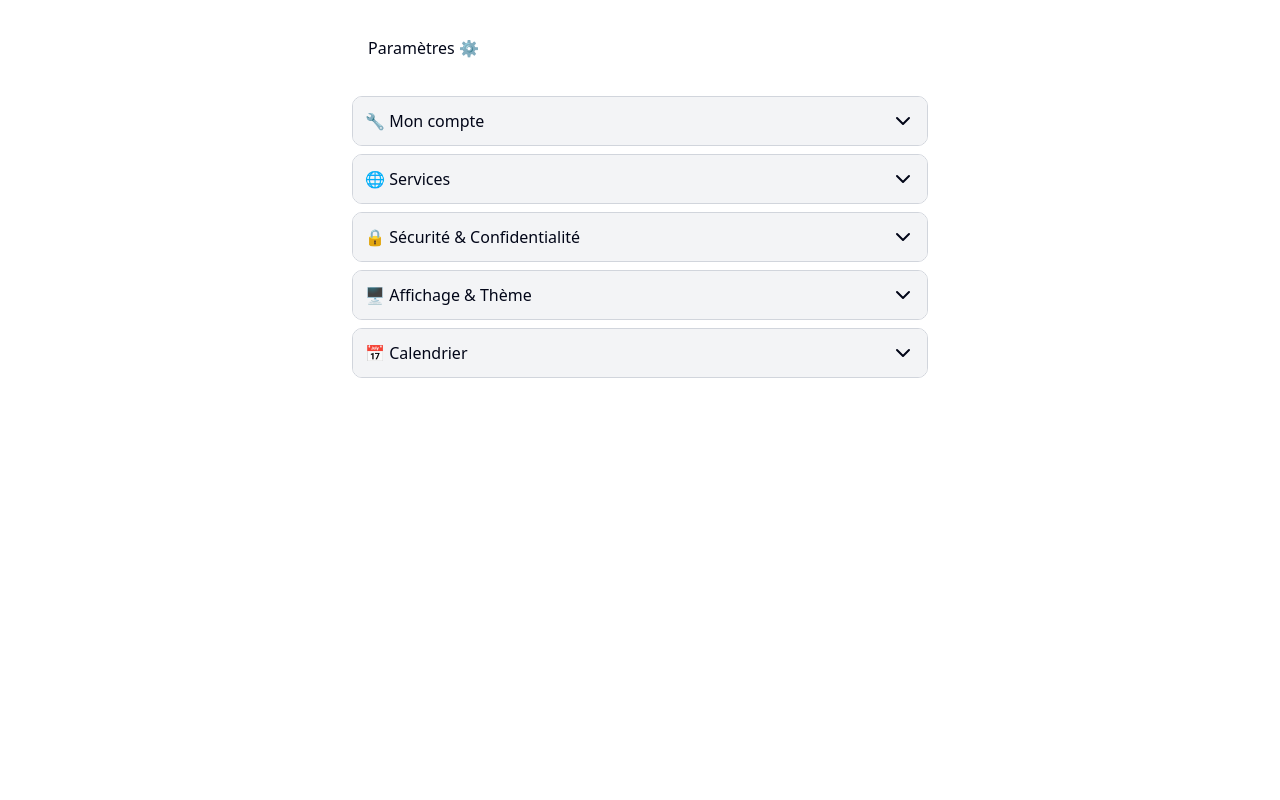
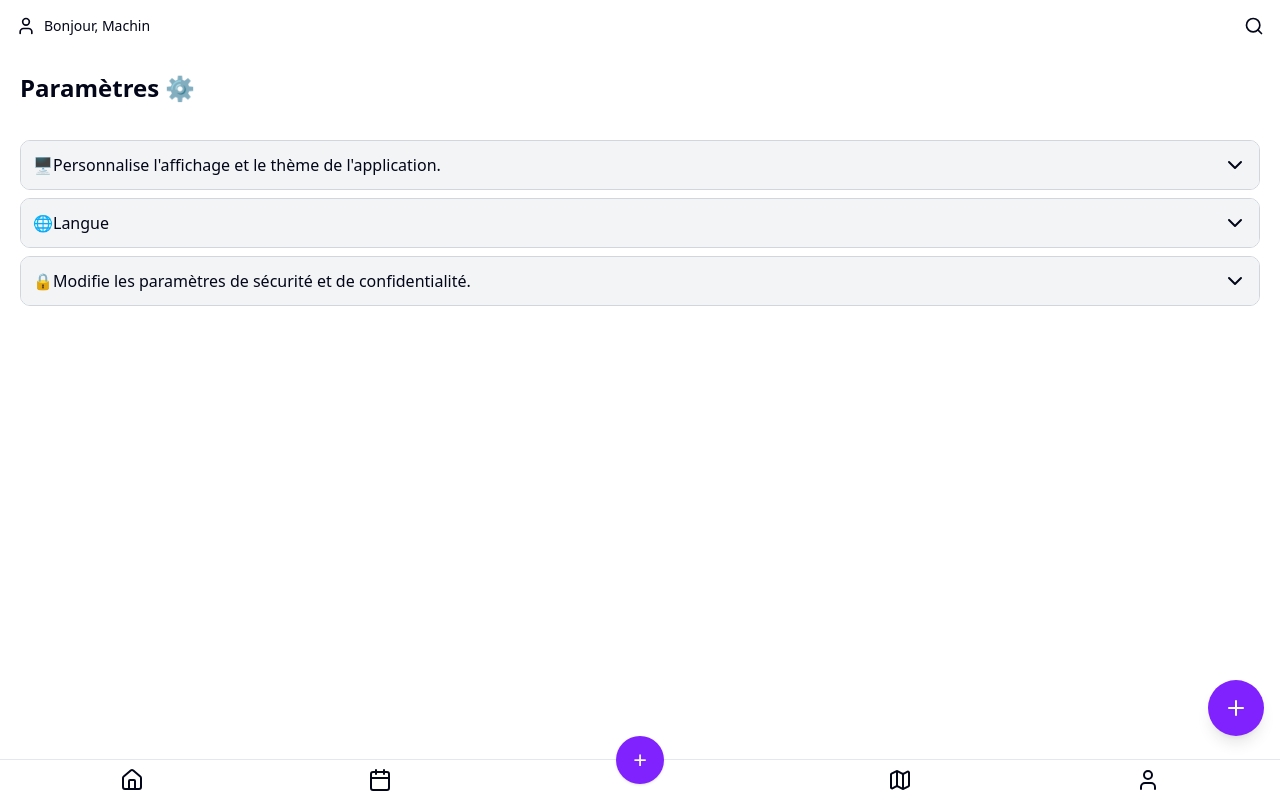
Before and after one commit to Diantis/onboard-campus, a Next.js app: page /settings in a window 1280 px wide. Built offline with nearby package versions, Linux system fonts and the light colour scheme.

Commit message:
feat: add dependency to translate app

```diff
--- a/package.json
+++ b/package.json
@@ -30,12 +30,14 @@
     "@remixicon/react": "^4.6.0",
     "class-variance-authority": "^0.7.1",
     "clsx": "^2.1.1",
-    "date-fns": "^4.1.0",
+    "date-fns": "^3.6.0",
+    "i18next": "^25.1.3",
     "lucide-react": "^0.487.0",
     "next": "15.2.4",
     "react": "^19.0.0",
-    "react-day-picker": "^8.10.1",
+    "react-day-picker": "^9.7.0",
     "react-dom": "^19.0.0",
+    "react-i18next": "^15.5.1",
     "sonner": "^2.0.3",
     "tailwind-merge": "^3.2.0"
   },
--- a/src/app/layout.tsx
+++ b/src/app/layout.tsx
@@ -1,6 +1,7 @@
 // src/app/layout.tsx
 import "./globals.css";
 import type { Metadata } from "next";
+import { Providers } from "./providers";
 
 export const metadata: Metadata = {
   title: "Onboarding Campus",
@@ -14,7 +15,9 @@ export default function RootLayout({
 }) {
   return (
     <html lang="fr">
-      <body>{children}</body>
+      <body>
+        <Providers>{children}</Providers>
+      </body>
     </html>
   );
 }
--- /dev/null
+++ b/src/app/providers.tsx
@@ -0,0 +1,10 @@
+// src/app/providers.tsx
+"use client";
+
+import { ReactNode } from "react";
+import { I18nextProvider } from "react-i18next";
+import i18n from "../lib/i18n";
+
+export function Providers({ children }: { children: ReactNode }) {
+  return <I18nextProvider i18n={i18n}>{children}</I18nextProvider>;
+}
--- a/src/app/settings/page.tsx
+++ b/src/app/settings/page.tsx
@@ -1,11 +1,17 @@
 import SettingsAccordion from "@/components/SettingsAccordion";
+import { Header } from "@/components/Header";
+import { BottomNav } from "@/components/BottomNav";
+import { FloatingMenu } from "@/components/FloatingMenu";
 
 // src/app/settings/page.tsx
 export default function SettingsPage() {
   return (
-    <div className="w-full max-w-xl mx-auto mt-5 space-y-2">
-      <h1 className="p-4">Paramètres ⚙️</h1>
+    <div className="relative min-h-screen bg-white pb-28 flex flex-col">
+      <Header userName="Machin" />
+      <h1 className="m-5 text-2xl font-bold mb-4">Paramètres ⚙️</h1>
       <SettingsAccordion />
+      <FloatingMenu />
+      <BottomNav />
     </div>
   );
 }
--- a/src/components/SettingsAccordion.tsx
+++ b/src/components/SettingsAccordion.tsx
@@ -2,37 +2,44 @@
 
 import { useState } from "react";
 import { ChevronDown } from "lucide-react";
+import { useTranslation } from "react-i18next";
 
 export default function SettingsAccordion() {
   const [openIndex, setOpenIndex] = useState<number | null>(null);
-
-  const settingsItems = [
-    { title: "🔧 Mon compte", content: "Ici tu peux accéder à ton profil." },
-    {
-      title: "🌐 Services",
-      content:
-        "Retrouve le détails de tous les services proposés par l'université.",
-    },
-    {
-      title: "🔒 Sécurité & Confidentialité",
-      content: "Modifie les paramètres de sécurité et de confidentialité.",
-    },
-    {
-      title: "🖥️ Affichage & Thème",
-      content: "Personnalise l'affichage et le thème de l'application.",
-    },
-    {
-      title: "📅 Calendrier",
-      content: "Gère tes événements et ton emploi du temps.",
-    },
-  ];
+  const { t, i18n } = useTranslation();
 
   const toggleAccordion = (index: number) => {
     setOpenIndex(openIndex === index ? null : index);
   };
 
+  const toggleLocale = () => {
+    i18n.changeLanguage(i18n.language === "fr" ? "en" : "fr");
+  };
+
+  const settingsItems = [
+    {
+      title: "🖥️" + t("displayTheme"),
+      content: t("displayTheme"),
+    },
+    {
+      title: "🌐" + t("language"),
+      content: (
+        <button
+          onClick={toggleLocale}
+          className="px-4 py-2 bg-blue-600 text-white rounded hover:bg-blue-700 transition"
+        >
+          {i18n.language === "fr" ? t("switchToEnglish") : t("switchToFrench")}
+        </button>
+      ),
+    },
+    {
+      title: "🔒" + t("securityPrivacy"),
+      content: t("securityPrivacy"),
+    },
+  ];
+
   return (
-    <div className="w-full max-w-xl mx-auto mt-5 space-y-2">
+    <div className="m-5 space-y-2">
       {settingsItems.map((item, index) => (
         <div
           key={index}
--- /dev/null
+++ b/src/lib/i18n.ts
@@ -0,0 +1,37 @@
+import i18n from "i18next";
+import { initReactI18next } from "react-i18next";
+
+const resources = {
+  fr: {
+    translation: {
+      displayTheme: "Personnalise l'affichage et le thème de l'application.",
+      language: "Langue",
+      switchToEnglish: "Passer en anglais",
+      switchToFrench: "Passer en français",
+      securityPrivacy:
+        "Modifie les paramètres de sécurité et de confidentialité.",
+      welcome: "Bienvenue sur l'application !",
+    },
+  },
+  en: {
+    translation: {
+      displayTheme: "Customize the display and theme of the application.",
+      language: "Language",
+      switchToEnglish: "Switch to English",
+      switchToFrench: "Switch to French",
+      securityPrivacy: "Modify security and privacy settings.",
+      welcome: "Welcome to the app!",
+    },
+  },
+};
+
+i18n.use(initReactI18next).init({
+  resources,
+  lng: "fr",
+  fallbackLng: "fr",
+  interpolation: {
+    escapeValue: false,
+  },
+});
+
+export default i18n;
```
Also changed, not shown: 1 other file (tests, documents, lock files or other folders).
